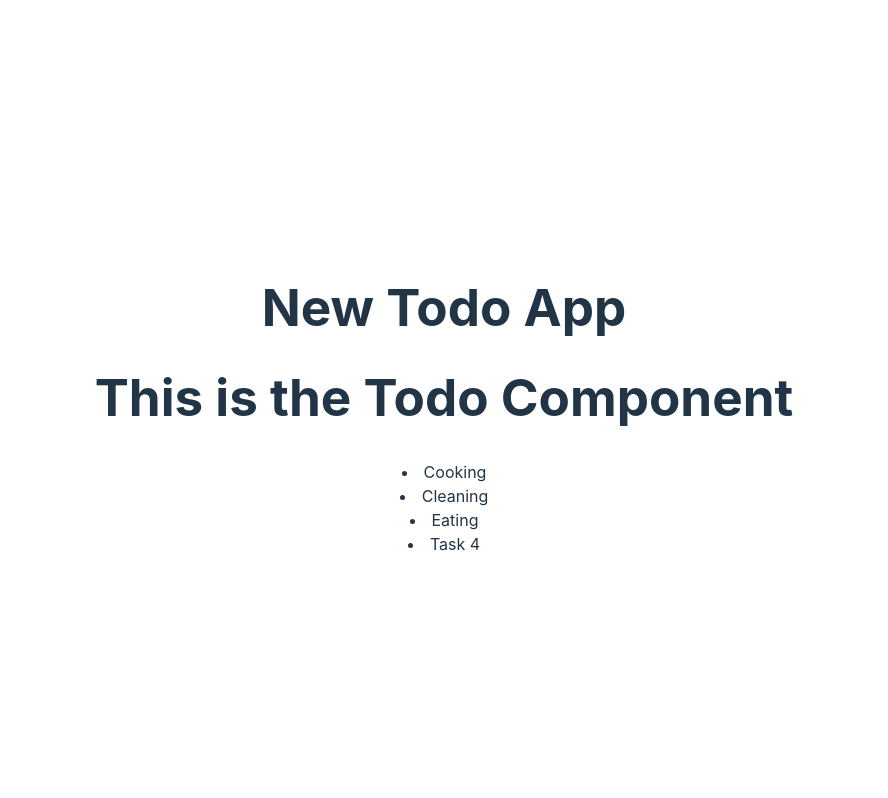
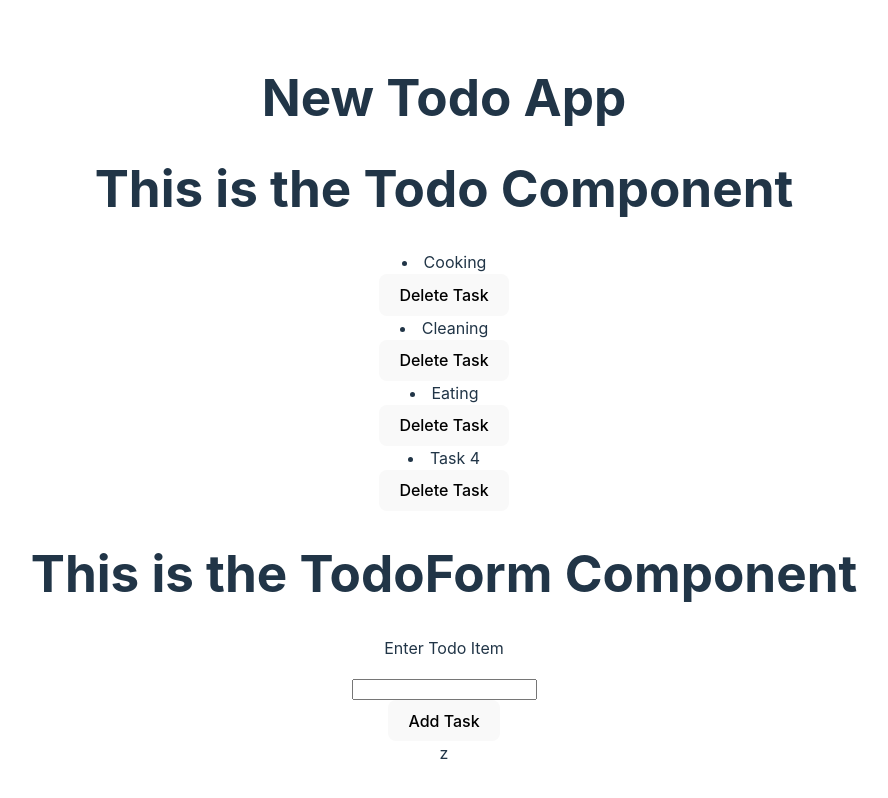
Before and after one commit to kanare254/week-1-todo-recap, a React (Vite) app: page / in a window 1280 px wide. Shown: the whole page, without its empty margins (196-1084 px from the left). Built offline with nearby package versions, Linux system fonts and the light colour scheme.

Commit message:
add todo form

```diff
--- a/src/Todo.jsx
+++ b/src/Todo.jsx
@@ -1,21 +1,29 @@
 import TodoItem from "./TodoItem";
+import TodoForm from "./TodoForm";
 
 function Todo(){
     const tasks = ["Cooking","Cleaning ","Eating","Task 4"]
 
     const taskList = tasks.map(taskShower)
+    // const taskList = tasks.map(item=><TodoItem taskItem={item} />)
 
     function taskShower(currItem,currIndex){
         // console.log(currItem)
-        return <TodoItem taskItem={currItem}/>
+        return <TodoItem taskItem={currItem} onDelete={handleDeleteTask}/>
     }
 
-    // create function to
+    function handleDeleteTask(childData){
+        // remove a task from the tasks array
+        // this task will be passed from the child
+        console.log(childData)
+        // write functionality to remove this task
+    }
 
     return(
         <>
         <h1>This is the Todo Component</h1>
         {taskList}
+        <TodoForm/>
         </>
     )
 }
--- /dev/null
+++ b/src/TodoForm.jsx
@@ -0,0 +1,37 @@
+import { useState } from "react"
+
+function TodoForm(){
+    const [newTask, setNewTask] = useState("")
+    const[errorMessage,setErrorMessage] = useState("")
+    function handleFormSubmit(e){
+        e.preventDefault()
+        // receive the new task
+        // pass it to the parent
+        //where it will be added t othe other tasks
+    }
+    function handleTaskInput(e){
+        const userData = e.target.value
+        if(userData === "sleep"){
+            // alert("Not Allowed")
+            setErrorMessage("Sleep is Not Allowed")
+        }
+        else{
+            setNewTask(userData)
+        }
+
+
+    }
+    // eventlistener is associated with an event handler which will be invoked, everytime, an event is detected
+    return(
+        <>
+        <h1>This is the TodoForm Component</h1>
+        <form onSubmit={handleFormSubmit}>
+            <label htmlFor="task">Enter Todo Item</label> <br />
+            <p id="errorMessage">{errorMessage} </p>
+            <input onChange={handleTaskInput} type="text" name="task" value={newTask} id="taskInput"/> <br />
+            <button type="submit">Add Task</button>
+        </form>z
+        </>
+    )
+}
+export default TodoForm
--- a/src/TodoItem.jsx
+++ b/src/TodoItem.jsx
@@ -1,9 +1,14 @@
 import React from 'react'
 
-function TodoItem({taskItem}) {
+function TodoItem({taskItem, onDelete}) {
+    // console.log(onDelete("Any random data"))
+    function handleDelete(e){
+        onDelete(taskItem)
+    }
   return (
    <>
    <li> {taskItem} </li>
+   <button onClick={handleDelete}>Delete Task</button>
    </>
   )
 }
```
